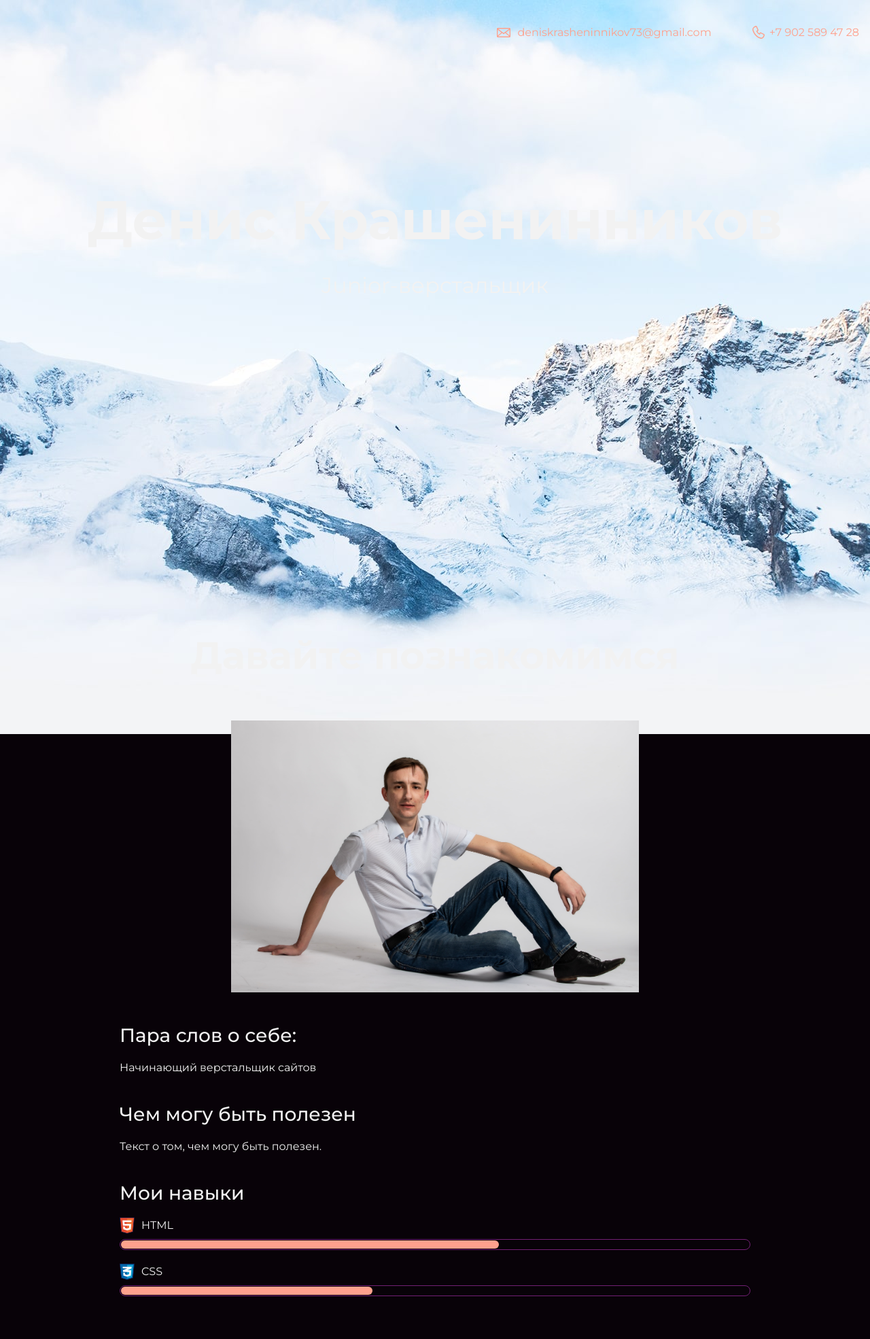
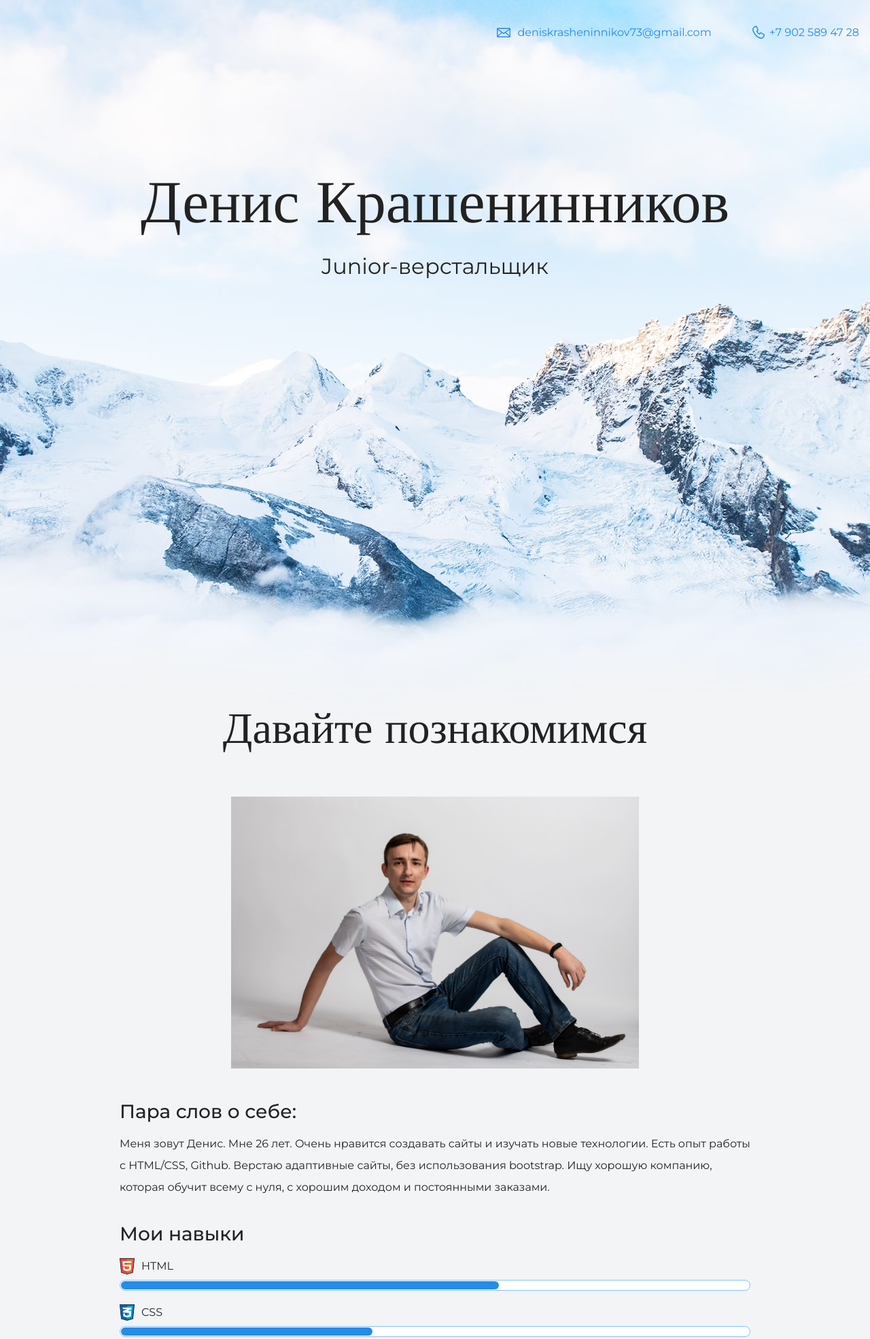
Before and after one commit to sven73-dev/MyFirstSite, a plain HTML site: page index.html in a window 1280 px wide. Shown: the top 1970 px of the page at 68% size. Drawn offline with nearby package versions, Linux system fonts and the light colour scheme.

Commit message:
Обновил index.html и style.css

```diff
--- a/index.html
+++ b/index.html
@@ -31,9 +31,10 @@
   				<img src="files/user.jpg" width="600" height="400" alt="Фотография начинающего верстальщика">
 			</figure>
       		<h3>Пара слов о себе:</h3>
-      		<p>Начинающий верстальщик сайтов</p>
-      		<h3>Чем могу быть полезен</h3>
-      		<p>Текст о том, чем могу быть полезен.</p>
+      		<p>Меня зовут Денис. Мне 26 лет. Очень нравится создавать сайты и изучать новые технологии. Есть опыт работы с HTML/CSS, Github.
+			Верстаю адаптивные сайты, без использования bootstrap.
+			Ищу хорошую компанию, которая обучит всему с нуля, с хорошим доходом и постоянными заказами.</p>
+
       		<div class="skills">
   				<h3>Мои навыки</h3>
   					<dl class="skills-list">
@@ -49,14 +50,11 @@
     <section class="portfolio">
     	<div class="container">
     		<figure class="project-image">
-  				<img src="files/project.jpg" width="928" height="536" alt="Cайт инструктора Кекса">
-  				<a class="button" href="source/project/index.html">Открыть страницу</a>
+  				<img src="files/project.jpg" width="928" height="530" alt="Cайт инструктора Кекса">
+  				<a class="button" href="https://vk.com/den_ul">Открыть страницу</a>
 			</figure>
 
       		<h2 class="subheading">Мои работы</h2>
-
-      		<h3>Сайт инструктора Кекса</h3>
-      		<p>Небольшой лендинг о школе для начинающих.</p>
 
       		<h3>Блог начинающего верстальщика</h3>
       		<p>Статический блог про обучение HTML и CSS.</p>
--- a/style.css
+++ b/style.css
@@ -4,8 +4,8 @@ body {
   font-family: "Montserrat", "Helvetica", "Arial", sans-serif;
   font-size: 16px;
   line-height: 32px;
-  color: #f2f2f2;
-  background-color: #080208;
+  color: #222222;
+  background-color: #f2f4f6;
   background-image: url("img/hero-bg.jpg");
   background-repeat: no-repeat;
   background-position: top center;
@@ -18,7 +18,7 @@ body {
 }
 
 .page-header {
-  margin: 0 0 180px;
+  margin: 0 0 160px;
   padding: 32px 0 32px;
 }
 
@@ -30,7 +30,7 @@ body {
 
 .page-header a {
   margin-left: 56px;
-  color: #fea18d;
+  color: #288be6;
   text-decoration: none;
   background-repeat: no-repeat;
   background-position: left;
@@ -38,16 +38,16 @@ body {
 
 .header-email {
   padding-left: 30px;
-  background-image: url("img/icon-email.svg");
+  background-image: url("img/icon-email-header.svg");
 }
 
 .header-phone {
   padding-left: 25px;
-  background-image: url("img/icon-phone.svg");
+  background-image: url("img/icon-phone-header.svg");
 }
 
 .hero-image {
-  margin-bottom: 480px;
+  margin-bottom: 620px;
 }
 
 .hero-image .container {
@@ -56,9 +56,11 @@ body {
 }
 
 .heading {
-  margin: 0 0 24px;
-  font-size: 80px;
+  margin: 0 0 16px;
+  font-family: "Old Standard TT", "Times", "Times New Roman", serif;
+  font-size: 88px;
   line-height: 96px;
+  font-weight: 400;
 }
 
 .hero-image p {
@@ -73,8 +75,10 @@ body {
 
 .subheading {
   margin: 0 0 56px;
-  font-size: 56px;
+  font-family: "Old Standard TT", "Times", "Times New Roman", serif;
+  font-size: 64px;
   line-height: 80px;
+  font-weight: 400;
   text-align: center;
 }
 
@@ -119,15 +123,15 @@ body {
   padding: 0;
   height: 14px;
   font-size: 0;
-  background-color: #080208;
-  border: 1px solid #712073;
+  background-color: #ffffff;
+  border: 1px solid #86c3fa;
   border-radius: 8px;
 }
 
 .level div {
   margin: 1px;
   height: 12px;
-  background-color: #fea18d;
+  background-color: #288be6;
   border-radius: 6px;
 }
 
@@ -161,18 +165,19 @@ body {
   text-decoration: none;
   text-transform: uppercase;
   border-radius: 4px;
-  background-color: #712073;
+  background-color: #288be6;
   color: #ffffff;
 }
 
 .page-footer {
   padding: 40px 0;
-  background-color: #260c26;
+  background-color: #00417d;
+  color: #ffffff;
 }
 
 .page-footer a {
   margin-left: 56px;
-  color: #fea18d;
+  color: inherit;
   text-decoration: none;
   background-repeat: no-repeat;
   background-position: left;
@@ -180,10 +185,10 @@ body {
 
 .footer-email {
   padding-left: 30px;
-  background-image: url("img/icon-email.svg");
+  background-image: url("img/icon-email-footer.svg");
 }
 
 .footer-phone {
   padding-left: 25px;
-  background-image: url("img/icon-phone.svg");
+  background-image: url("img/icon-phone-footer.svg");
 }
```
